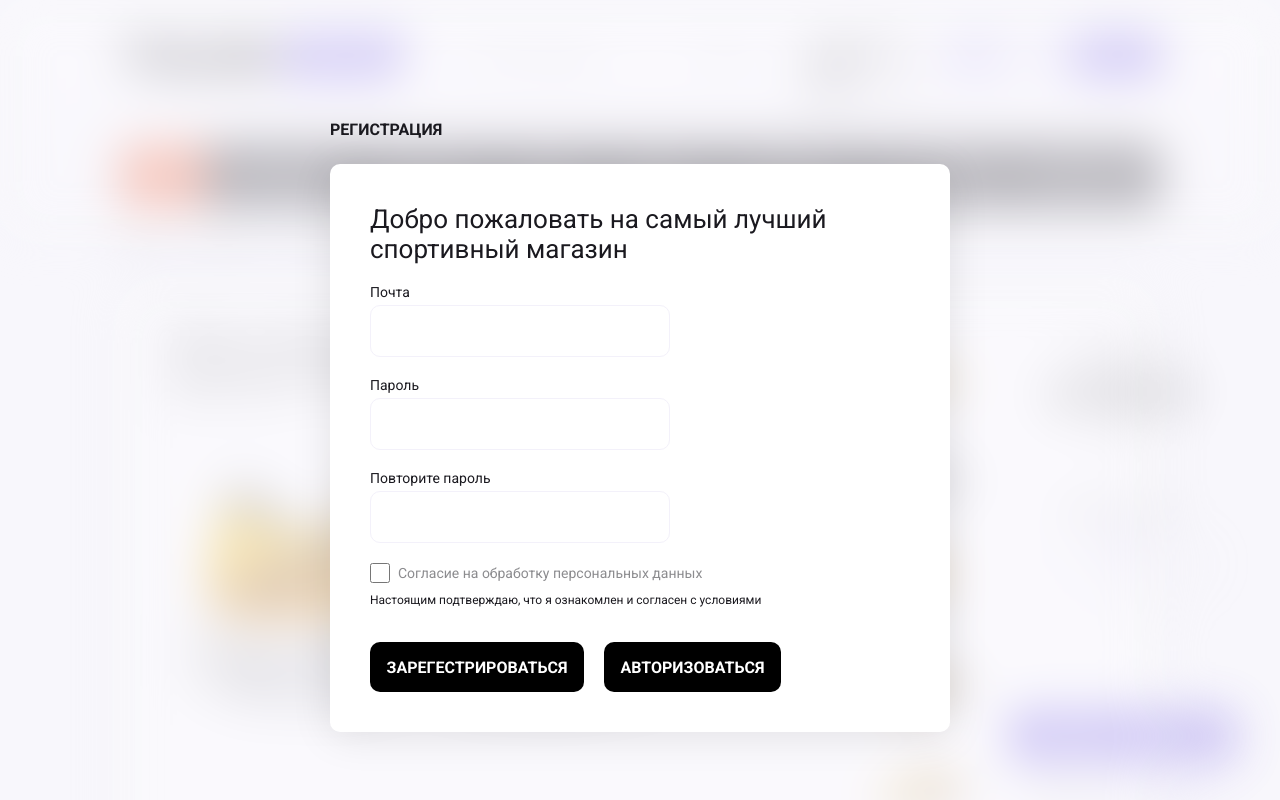
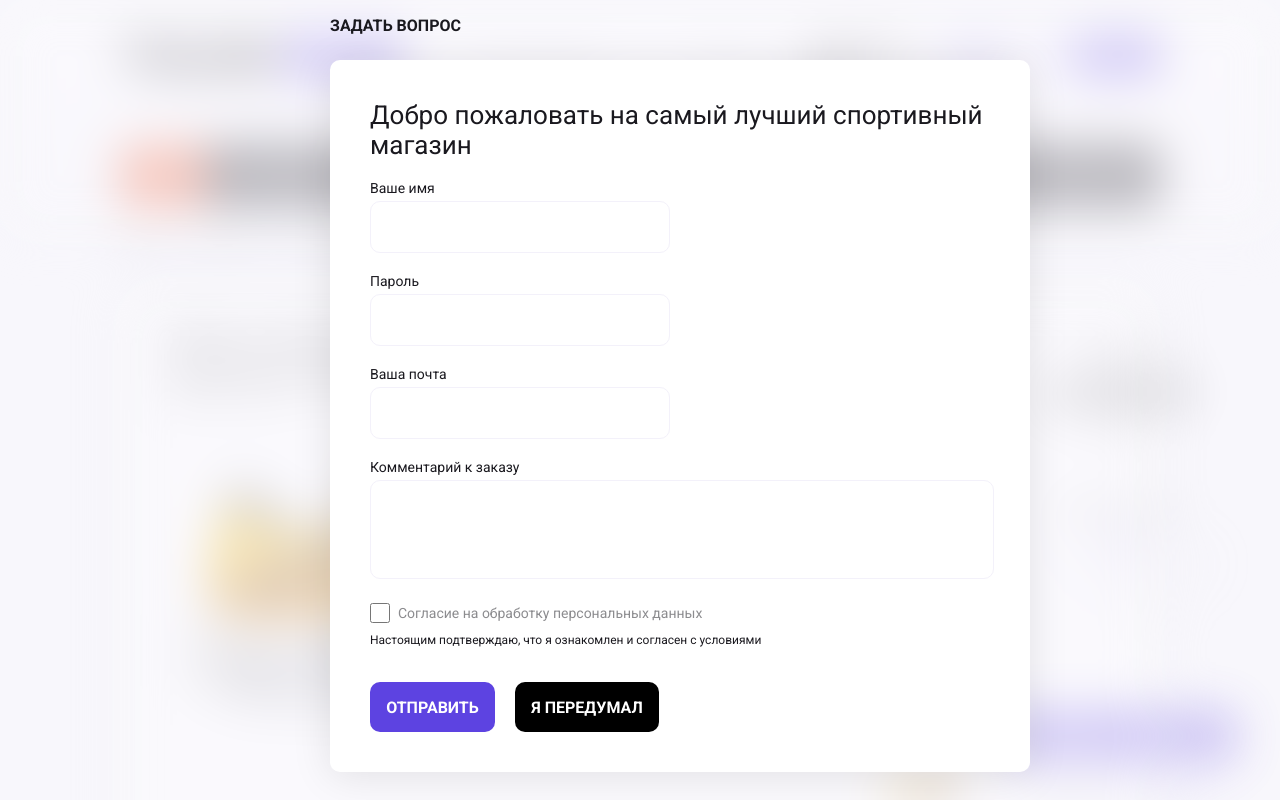
Before and after one commit to andyarus/urfu, a React (Create React App) app in the folder diploma/shop-client/: page / in a window 1280 px wide. Shown: the top 800 px of the page. Built offline with nearby package versions, Linux system fonts and the light colour scheme.

Commit message:
Feedback added

```diff
--- a/diploma/shop-client/src/App.js
+++ b/diploma/shop-client/src/App.js
@@ -1,5 +1,6 @@
 import Main from "./pages/Main";
 import Product from "./pages/Product";
+import Feedback from "./pages/Feedback";
 import Category from "./pages/Category";
 import Search from "./pages/Search";
 import Order from "./pages/Order";
@@ -14,7 +15,7 @@ import Login from "./pages/Login";
 function App() {
     return (
         <div className="App">
-            <Registration />
+            <Feedback />
         </div>
     );
 }
--- a/diploma/shop-client/src/components/BreadCrumbs/index.jsx
+++ b/diploma/shop-client/src/components/BreadCrumbs/index.jsx
@@ -9,7 +9,7 @@ function BreadCrumbs() {
                 <div className="bread-crumbs__item_name">Главная</div>
                 <div className="bread-crumbs__item_separator">
                     <svg width="8" height="15" viewBox="0 0 8 15" fill="none" xmlns="http://www.w3.org/2000/svg">
-                        <path d="M2 13.5L6.5 1.5" stroke="#5D43E1" stroke-width="3" stroke-linecap="round" />
+                        <path d="M2 13.5L6.5 1.5" stroke="#5D43E1" strokeWidth="3" strokeLinecap="round" />
                     </svg>
                 </div>
             </div>
@@ -17,7 +17,7 @@ function BreadCrumbs() {
                 <div className="bread-crumbs__item_name">Мужчинам</div>
                 <div className="bread-crumbs__item_separator">
                     <svg width="8" height="15" viewBox="0 0 8 15" fill="none" xmlns="http://www.w3.org/2000/svg">
-                        <path d="M2 13.5L6.5 1.5" stroke="#5D43E1" stroke-width="3" stroke-linecap="round" />
+                        <path d="M2 13.5L6.5 1.5" stroke="#5D43E1" strokeWidth="3" strokeLinecap="round" />
                     </svg>
                 </div>
             </div>
@@ -25,7 +25,7 @@ function BreadCrumbs() {
                 <div className="bread-crumbs__item_name">Беговые кроссовки</div>
                 <div className="bread-crumbs__item_separator">
                     <svg width="8" height="15" viewBox="0 0 8 15" fill="none" xmlns="http://www.w3.org/2000/svg">
-                        <path d="M2 13.5L6.5 1.5" stroke="#5D43E1" stroke-width="3" stroke-linecap="round" />
+                        <path d="M2 13.5L6.5 1.5" stroke="#5D43E1" strokeWidth="3" strokeLinecap="round" />
                     </svg>
                 </div>
             </div>
--- /dev/null
+++ b/diploma/shop-client/src/pages/Feedback/Feedback.scss
@@ -0,0 +1,119 @@
+.page-style {
+    opacity: 0.3;
+    filter: blur(1.5rem);
+}
+
+.form-open {
+    overflow: hidden;
+}
+
+.page-form {
+    width: 600px;
+    position: absolute;
+    top: 2%!important;
+    left: calc(50% - 310px);
+
+    z-index: 2;
+    &__title {
+        font-weight: bold;
+        font-size: 16px;
+        text-transform: uppercase;
+        color: #1a191f;
+        margin-bottom: 25px;
+    }
+    .form {
+        width: 620px!important;
+        padding: 40px;
+        background: #ffffff;
+        box-shadow: 0px 4px 40px rgba(0, 0, 0, 0.1);
+        border-radius: 10px;
+        &__textarea_feetback-comment {
+            width: 540px;
+            margin-bottom: 20px;
+        }
+        &__title {
+            font-size: 26px;
+            color: #1a191f;
+            margin-bottom: 20px;
+        }
+
+        &__input {
+            margin-bottom: 20px;
+        }
+        &__processing-data {
+            display: flex;
+            align-items: center;
+            font-size: 14px;
+            color: #8c8c8f;
+            input[type="checkbox"] {
+                margin: 0;
+                margin-right: 8px;
+                width: 20px;
+                height: 20px;
+            }
+        }
+        &__text {
+            margin-top: 10px;
+            font-size: 12px;
+            color: #1a191f;
+        }
+
+        &__actions {
+            display: flex;
+            margin-top: 35px;
+        }
+        &__send, &__cansel {
+            cursor: pointer;
+            background: #5D43E1;
+            border-radius: 10px;
+            width: 125px;
+            height: 50px;
+            font-weight: bold;
+            font-size: 16px;
+            text-transform: uppercase;
+            display: flex;
+            justify-content: center;
+            align-items: center;
+            color: #ffffff;
+            margin-right: 20px;
+        }
+        &__cansel {
+            background-color: #000;
+            width: 144px;
+        }
+    }
+}
+
+.overlay {
+    position: fixed;
+    width: 100vw;
+    height: 100vh;
+    top: 0;
+    left: 0;
+    right: 0;
+    bottom: 0;
+    z-index: 2;
+    cursor: pointer;
+}
+
+.textarea {
+    margin-right: 68px;
+    &__title {
+        font-size: 14px;
+        color: #1a191f;
+        margin-bottom: 5px;
+    }
+    textarea {
+        width: 300px;
+        border: 1px solid #f3f1fa;
+        box-sizing: border-box;
+        border-radius: 10px;
+        padding: 15px;
+        font-size: 14px;
+        line-height: 20px;
+        resize: none;
+        color: #8c8c8f;
+        width: 624px;
+        height: 99px;
+    }
+}
--- a/diploma/shop-client/src/pages/Feedback/index.jsx
+++ b/diploma/shop-client/src/pages/Feedback/index.jsx
@@ -1,5 +1,8 @@
 import React from "react";
+import Product from "../Product";
 import Button from "../../components/Button";
+
+import "./Feedback.scss";
 
 function Feedback() {
     const onSend = () => {
@@ -9,11 +12,41 @@ function Feedback() {
         console.log("Я передумал");
     };
     return (
-        <div>
-            Задать вопрос
-            <Button onClick={onSend}>Отправить</Button>
-            <Button onClick={onСancel}>Я передумал</Button>
-        </div>
+        <>
+            <div className="overlay"></div>
+            <div className="page-form">
+                <div className="page-form__title">Задать вопрос </div>
+                <div className="page-form__form form">
+                    <div className="form__title">Добро пожаловать на самый лучший спортивный магазин</div>
+                    <div className="form__input form__input_email input">
+                        <div className="input__title">Ваше имя</div>
+                        <input type="text" />
+                    </div>
+                    <div className="form__input form__input_password input">
+                        <div className="input__title">Пароль</div>
+                        <input type="text" />
+                    </div>
+                    <div className="form__input form__input_password2 input">
+                        <div className="input__title">Ваша почта</div>
+                        <input type="text" />
+                    </div>
+                    <div className="form__textarea form__textarea_feetback-comment textarea">
+                        <div className="textarea__title">Комментарий к заказу</div>
+                        <textarea></textarea>
+                    </div>
+                    <div className="form__processing-data">
+                        <input type="checkbox" name="" id="" />
+                        Согласие на обработку персональных данных
+                    </div>
+                    <div className="form__text">Настоящим подтверждаю, что я ознакомлен и согласен с условиями</div>
+                    <div className="form__actions">
+                        <div className="form__send">Отправить</div>
+                        <div className="form__cansel">Я передумал</div>
+                    </div>
+                </div>
+            </div>
+            <Product />;
+        </>
     );
 }
 
--- a/diploma/shop-client/src/pages/Product/index.jsx
+++ b/diploma/shop-client/src/pages/Product/index.jsx
@@ -7,7 +7,7 @@ import Footer from "../../components/Footer";
 
 function Product() {
     return (
-        <div class="page-style">
+        <div className="page-style">
             <TopMenu />
             <BreadCrumbs />
             <ProductsItem />
```
Also changed, not shown: diploma/shop-client/src/components/Pagination/index.jsx (+8 -8 lines), diploma/shop-client/src/components/ShopCart/index.jsx (+73 -73 lines).
